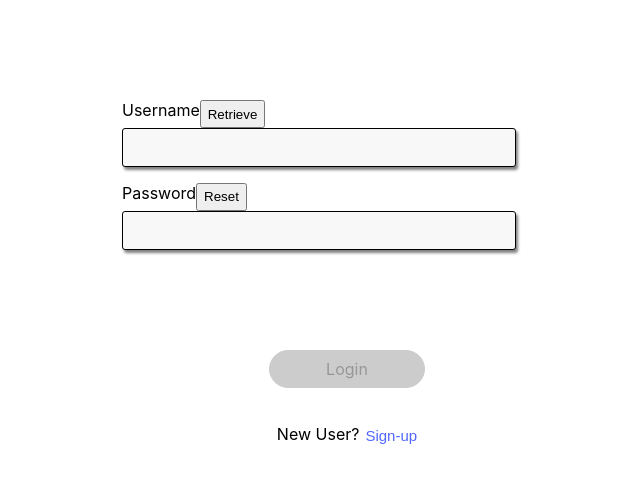
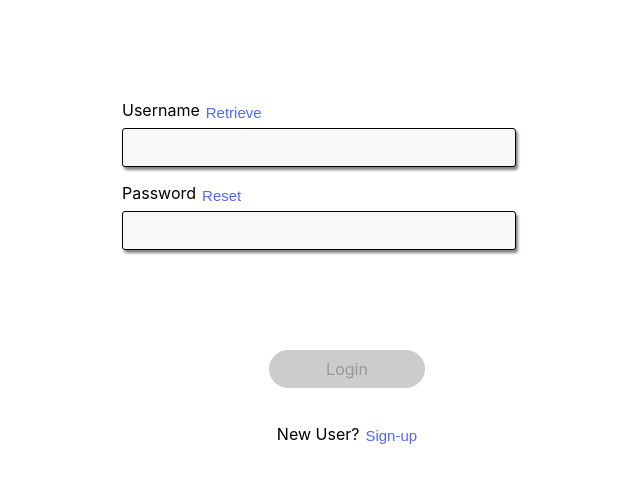
Before and after one commit to manvi0812/login-form-assignment, a React (Create React App) app: page / in a window 1280 px wide. Shown: the top 482 px of the page, without its empty margins (293-933 px from the left). Built offline with nearby package versions, Linux system fonts and the light colour scheme.

Commit message:
Update Button.js

```diff
--- a/src/shared/formUIElements/Button.js
+++ b/src/shared/formUIElements/Button.js
@@ -5,12 +5,7 @@ import "./Button.css";
 
 const Button = (props) => {
   if (props.val) {
-    return (
-      <button
-        className={props.val === "Sign-up" ? "sign-up" : "reset-options"}>
-        {props.val}
-      </button>
-    );
+    return <button className={"sign-up"}>{props.val}</button>;
   }
 
   if (props.href) {
```
